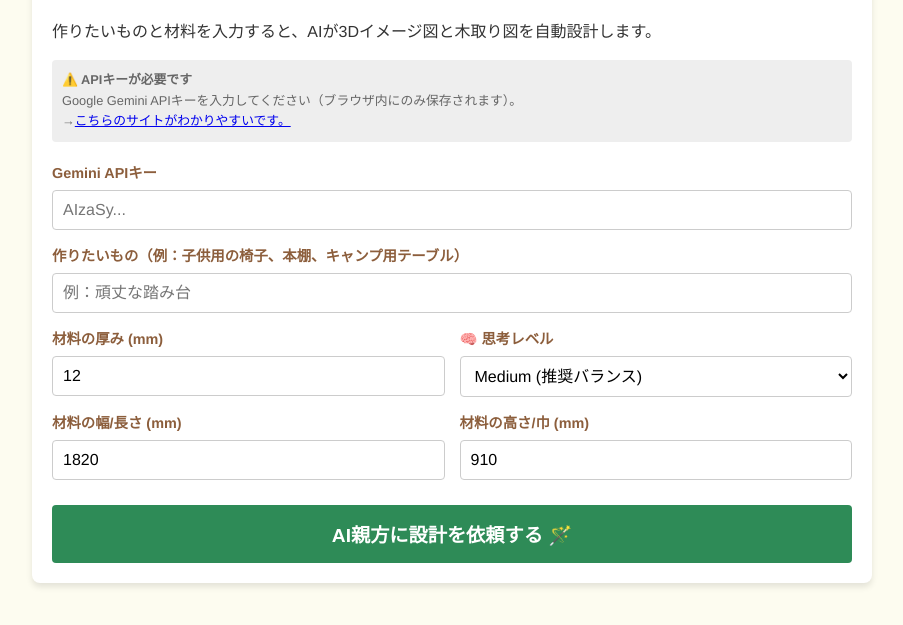
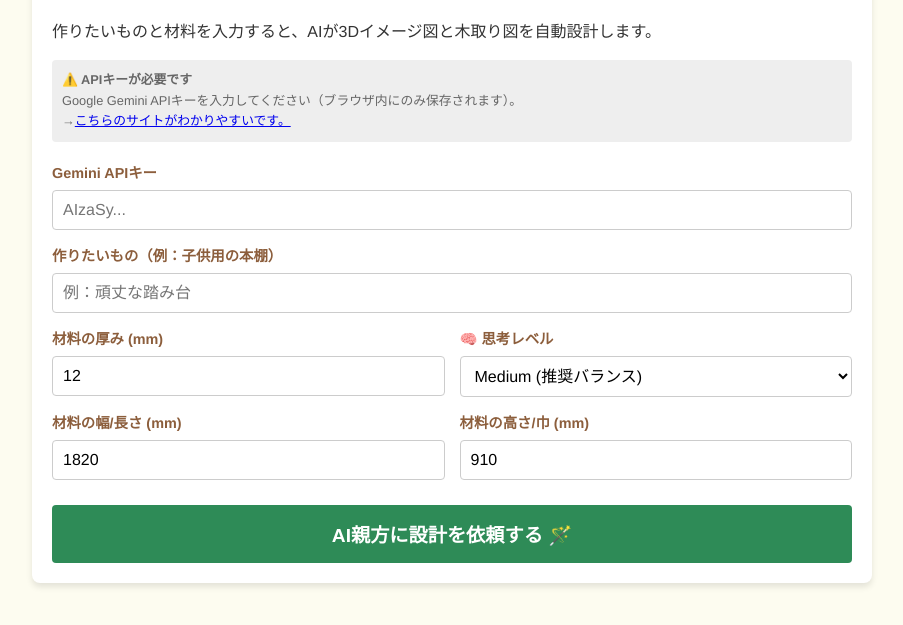
Before and after one commit to takada291/woodwork-byAI, a plain HTML site: page index.html in a window 1280 px wide. Shown: the part 107-732 px from the top of the page, without its empty margins (188-1091 px from the left). Drawn offline with Linux system fonts and the light colour scheme.

Commit message:
Update index.html

```diff
--- a/index.html
+++ b/index.html
@@ -212,7 +212,7 @@
         </div>
 
         <div class="input-group">
-            <label>作りたいもの（例：子供用の椅子、本棚、キャンプ用テーブル）</label>
+            <label>作りたいもの（例：子供用の本棚）</label>
             <input type="text" id="user-topic" placeholder="例：頑丈な踏み台">
         </div>
 
```
